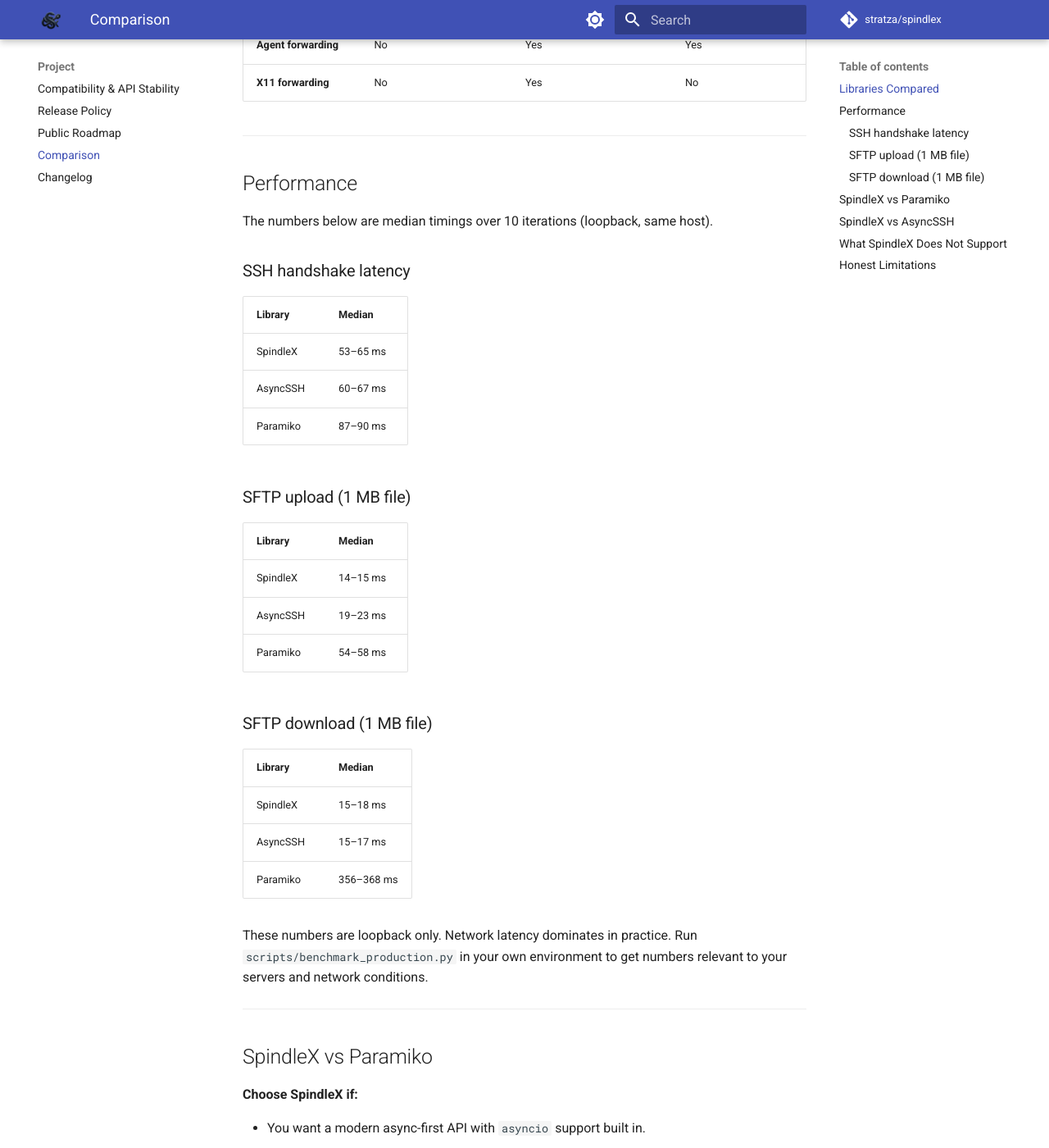
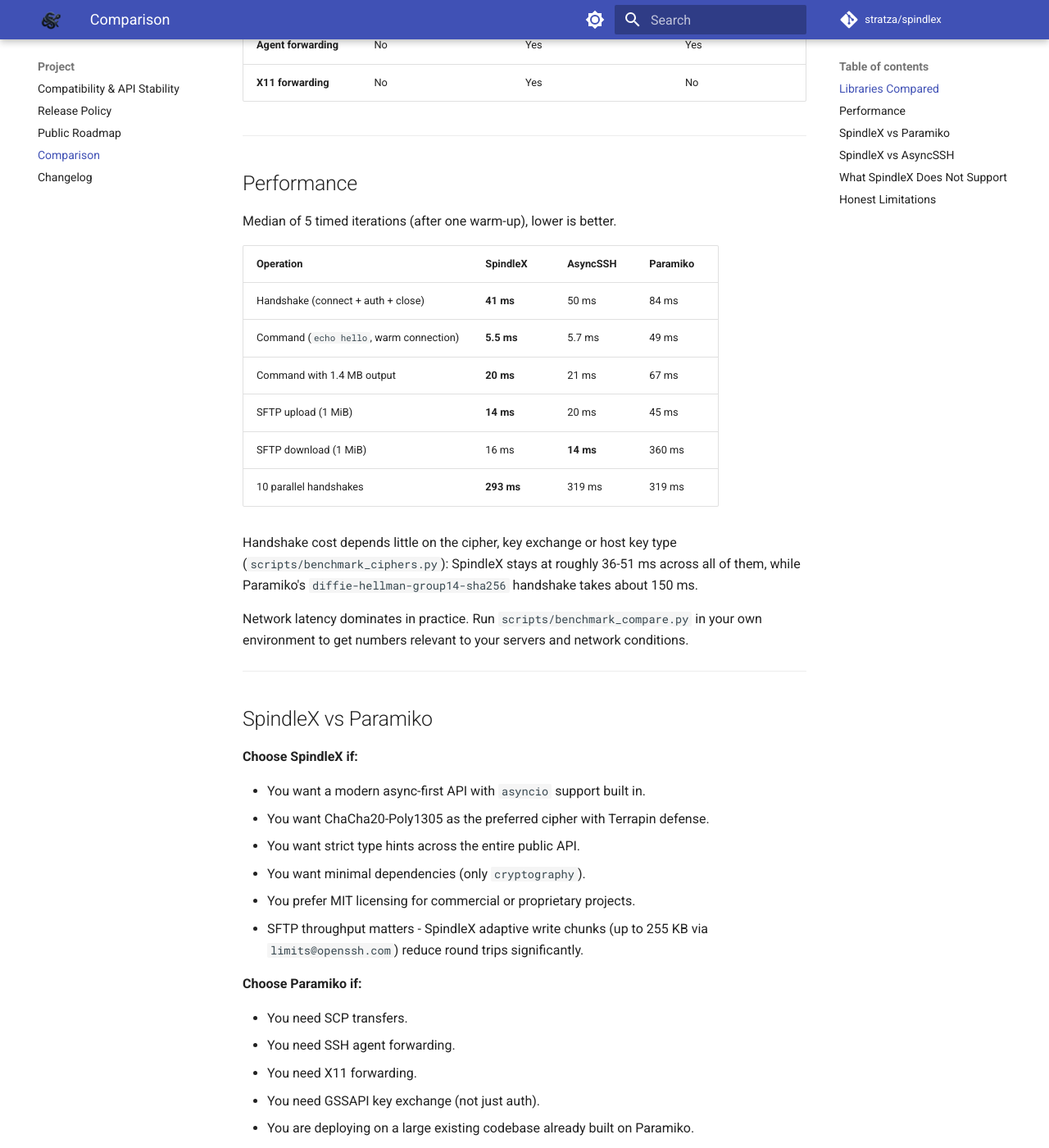
Before and after one commit to stratza/spindlex, an MkDocs documentation site: the page built from docs/comparison.md, in a window 1280 px wide and 1400 px high, scrolled down 1156 px. Shown: the whole window at 82% size. Built offline with MkDocs 1.6.1 and Material for MkDocs 9.7.7, drawn with Linux system fonts in a browser that asks for light colours; comment, search, counter and statistics services are not loaded; some of the changed text lies outside the part shown.

Commit message:
docs: refresh the README and benchmark numbers
Update the feature list (SSH/SFTP server, authentication methods, RSA keys,
tunneling), add an SFTP example and a Python versions badge, and replace the
outdated benchmark table with numbers from a live OpenSSH 9.2 server for
SpindleX, AsyncSSH and Paramiko. The comparison page uses the same run, and the
performance page lists benchmark_compare.py.

```diff
--- a/docs/comparison.md
+++ b/docs/comparison.md
@@ -5,10 +5,10 @@
 superiority. Every library has trade-offs.
 
 !!! info "Benchmark environment"
-    Numbers below are from the SpindleX v0.7.3 production readiness benchmark
-    (`scripts/benchmark_production.py`) run against a Docker-backed OpenSSH
-    server on the same host. They reflect loopback conditions - real-network
-    results will differ. See [Performance](performance.md) for methodology.
+    Numbers below are from `scripts/benchmark_compare.py` (SpindleX 1.0.4,
+    AsyncSSH 2.24, Paramiko 5.0, Python 3.12) run against a live OpenSSH 9.2
+    server on a local network. Results on other networks and hardware will
+    differ. See [Performance](performance.md) for methodology.
 
 ---
 
@@ -34,35 +34,25 @@
 
 ## Performance
 
-The numbers below are median timings over 10 iterations (loopback, same host).
+Median of 5 timed iterations (after one warm-up), lower is better.
 
-### SSH handshake latency
+| Operation | SpindleX | AsyncSSH | Paramiko |
+|---|---|---|---|
+| Handshake (connect + auth + close) | **41 ms** | 50 ms | 84 ms |
+| Command (`echo hello`, warm connection) | **5.5 ms** | 5.7 ms | 49 ms |
+| Command with 1.4 MB output | **20 ms** | 21 ms | 67 ms |
+| SFTP upload (1 MiB) | **14 ms** | 20 ms | 45 ms |
+| SFTP download (1 MiB) | 16 ms | **14 ms** | 360 ms |
+| 10 parallel handshakes | **293 ms** | 319 ms | 319 ms |
 
-| Library | Median |
-|---------|--------|
-| SpindleX | 53–65 ms |
-| AsyncSSH | 60–67 ms |
-| Paramiko | 87–90 ms |
+Handshake cost depends little on the cipher, key exchange or host key type
+(`scripts/benchmark_ciphers.py`): SpindleX stays at roughly 36-51 ms across all
+of them, while Paramiko's `diffie-hellman-group14-sha256` handshake takes about
+150 ms.
 
-### SFTP upload (1 MB file)
-
-| Library | Median |
-|---------|--------|
-| SpindleX | 14–15 ms |
-| AsyncSSH | 19–23 ms |
-| Paramiko | 54–58 ms |
-
-### SFTP download (1 MB file)
-
-| Library | Median |
-|---------|--------|
-| SpindleX | 15–18 ms |
-| AsyncSSH | 15–17 ms |
-| Paramiko | 356–368 ms |
-
-These numbers are loopback only. Network latency dominates in practice. Run
-`scripts/benchmark_production.py` in your own environment to get numbers
-relevant to your servers and network conditions.
+Network latency dominates in practice. Run `scripts/benchmark_compare.py` in
+your own environment to get numbers relevant to your servers and network
+conditions.
 
 ---
 
```
Also changed, not shown: README.md (+44 -16 lines), docs/changelog.md (+3 -0 lines), docs/performance.md (+3 -1 lines).
